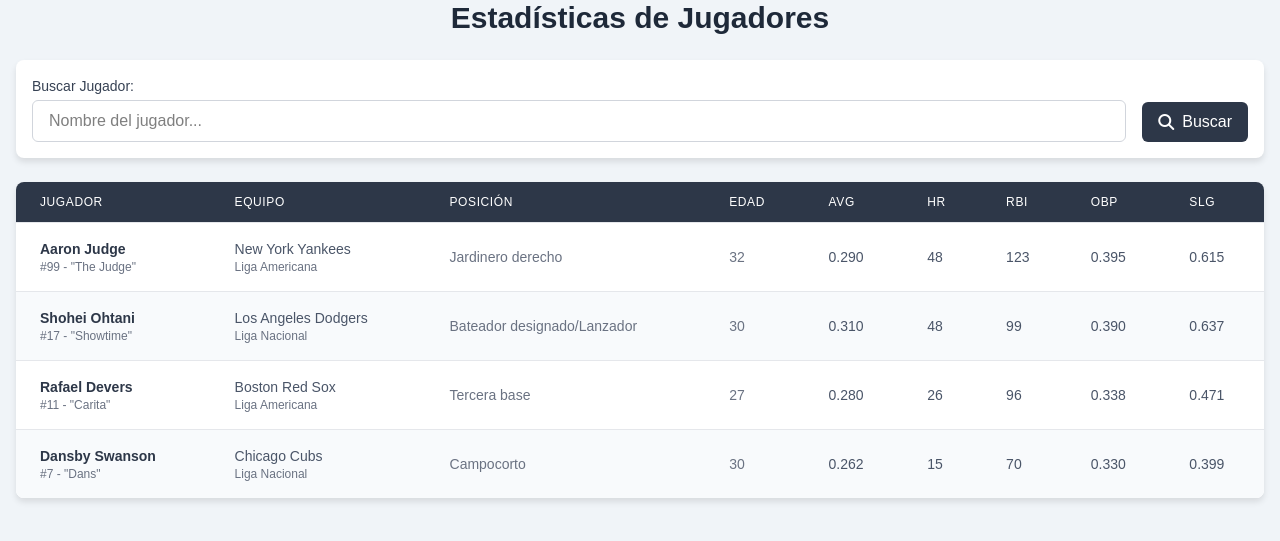
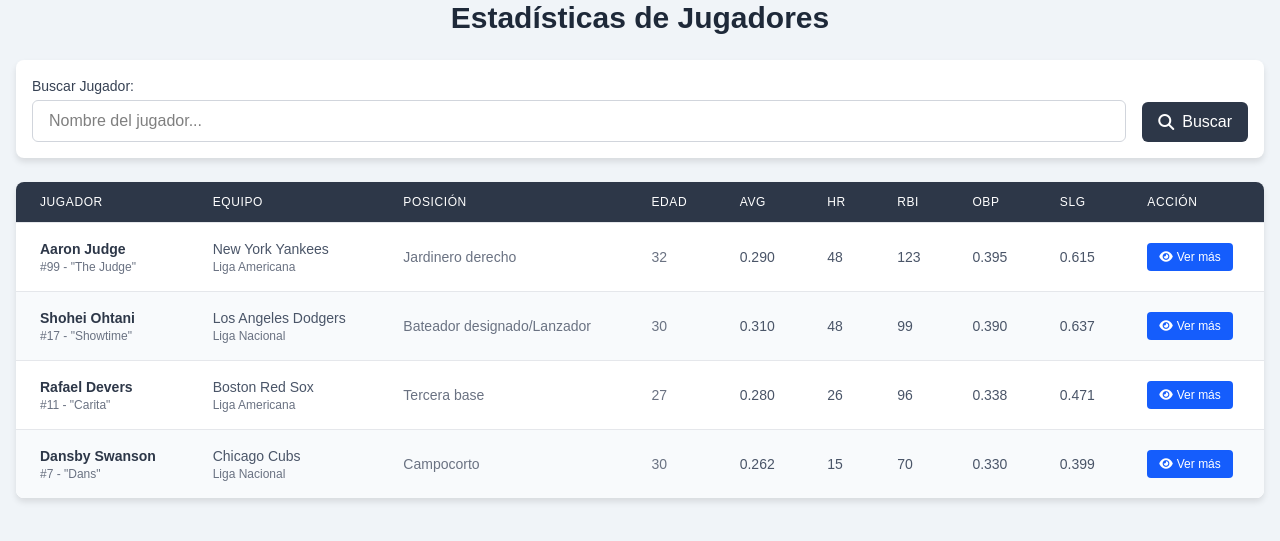
Before and after one commit to mrZabala/MLB_Stats, a PHP site: page /jugadores.php in a window 1280 px wide. Shown: the part 56-597 px from the top of the page. Run offline with PHP 8.4, Linux system fonts and the light colour scheme; data comes from the database, SQL or seed files in the repository.

Commit message:
agregando boton ver mas a cada jugador

```diff
--- a/jugadores.php
+++ b/jugadores.php
@@ -171,6 +171,7 @@
                         <th class="px-6 py-3 text-left text-xs font-medium uppercase tracking-wider">RBI</th>
                         <th class="px-6 py-3 text-left text-xs font-medium uppercase tracking-wider">OBP</th>
                         <th class="px-6 py-3 text-left text-xs font-medium uppercase tracking-wider">SLG</th>
+                        <th class="px-6 py-3 text-left text-xs font-medium uppercase tracking-wider">Acción</th>
                     </tr>
                 </thead>
                 <tbody class="bg-white divide-y divide-gray-200">
@@ -213,6 +214,11 @@
                         <td class="px-6 py-4 whitespace-nowrap player-stats text-sm">
                             <?php echo number_format($row['promedio_de_slugging'], 3); ?>
                         </td>
+                        <td class="px-6 py-4 whitespace-nowrap">
+                            <a href="#?id=<?php echo $row['id_del_jugador']; ?>" class="inline-flex items-center px-3 py-1.5 bg-blue-600 text-white text-xs font-medium rounded hover:bg-blue-700 transition-colors duration-300">
+                                <i class="fas fa-eye mr-1"></i> Ver más
+                            </a>
+                        </td>
                     </tr>
                     <?php endwhile; ?>
                 </tbody>
```
